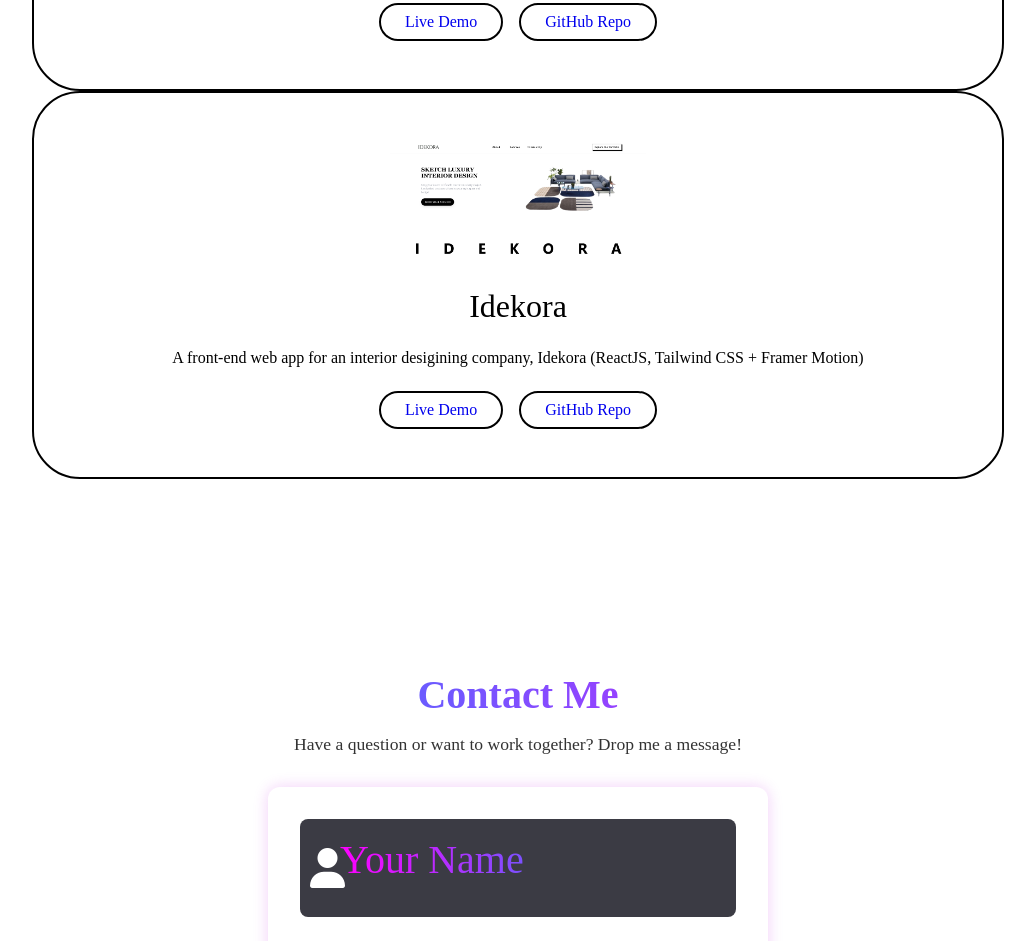
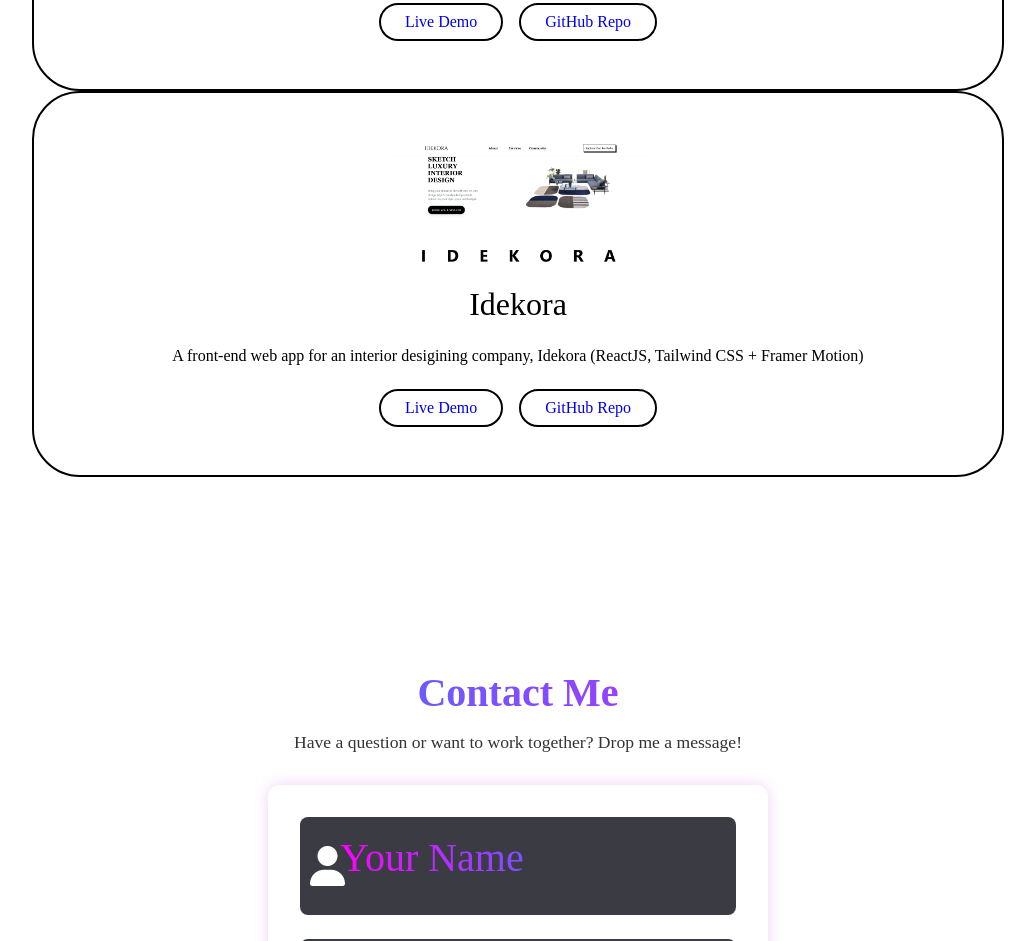
Before and after one commit to and1asyraf/MyPortfolio, a plain HTML site: page index.html in a window 1280 px wide. Shown: the part 2940-3881 px from the top of the page, without its empty margins (122-1157 px from the left). Drawn offline with Linux system fonts and the light colour scheme.

Commit message:
update img error

```diff
--- a/index.html
+++ b/index.html
@@ -129,7 +129,7 @@
             </div>
 
             <div class="project-card">
-                <img src="img/Project3.png" alt="">
+                <img src="img/idekora.png" alt="">
                 <h3>Idekora</h3>
                 <p>A front-end web app for an interior desigining company, Idekora (ReactJS, Tailwind CSS + Framer Motion)</p>
                 <div class="btn-group">
```
Also changed, not shown: img/idekora.png (added), img/project3.png (deleted).
